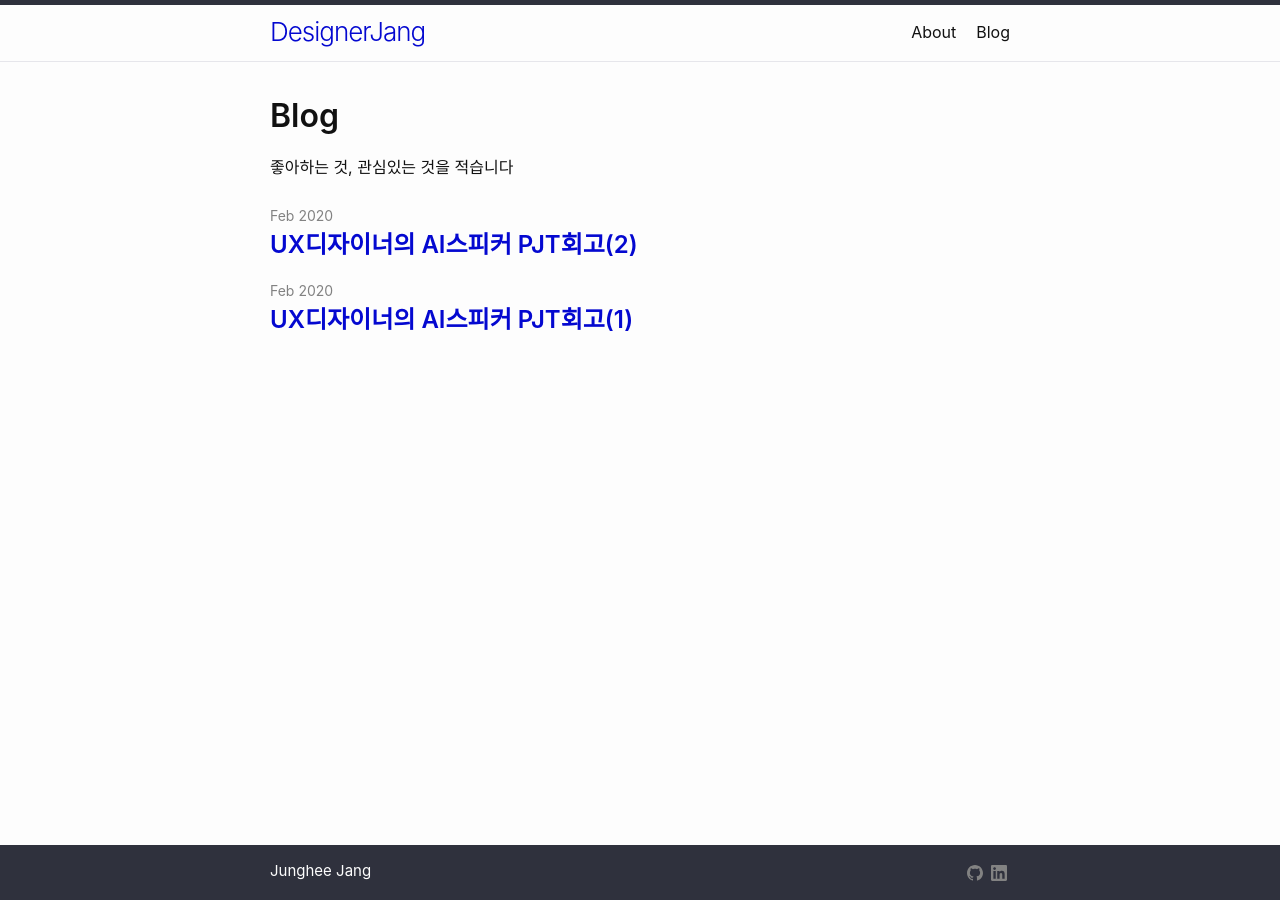
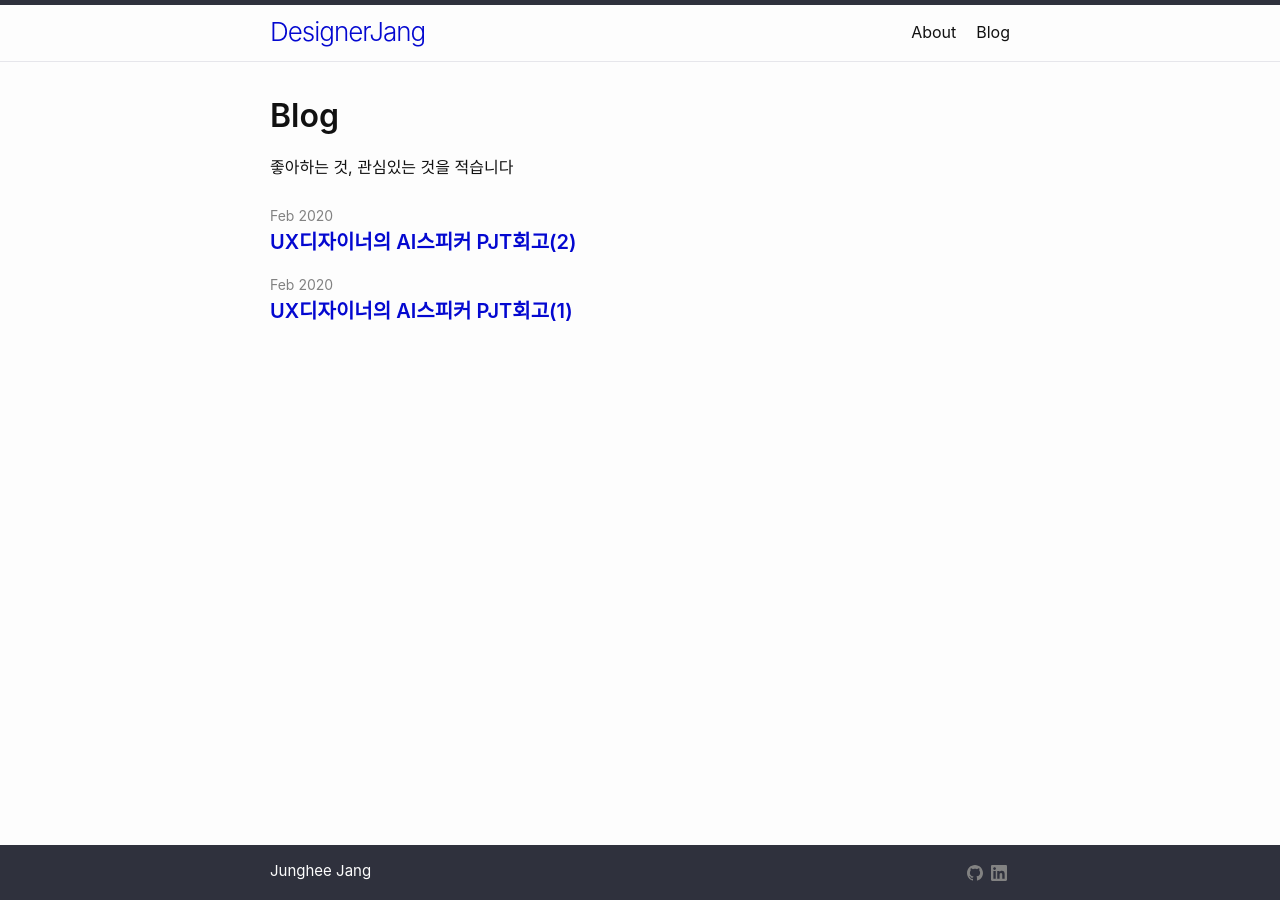
Before and after one commit to DesignerJJang/DesignerJJang.github.io, a Jekyll site: the page built from blog.md, in a window 1280 px wide. Built offline with Jekyll 4.4.1, drawn with Linux system fonts in a browser that asks for light colours.

Commit message:
postlink

```diff
--- a/_layouts/blog.html
+++ b/_layouts/blog.html
@@ -28,11 +28,11 @@ layout: default
 
       <li>
         <span class="post-meta">{{ post.date | date: date_format }}</span>
-        <h3>
+        <h4>
           <a class="post-link" href="{{ post.url | relative_url }}">
             {{ post.title | escape }}
           </a>
-        </h3>
+        </h4>
         {%- if site.show_excerpts -%}
           {{ post.excerpt }}
         {%- endif -%}
--- a/_sass/minima/_layout.scss
+++ b/_sass/minima/_layout.scss
@@ -266,7 +266,7 @@
 
 .post-link {
   display: block;
-  @include relative-font-size(1.5);
+  @include relative-font-size(1.25);
 }
 
 
```
